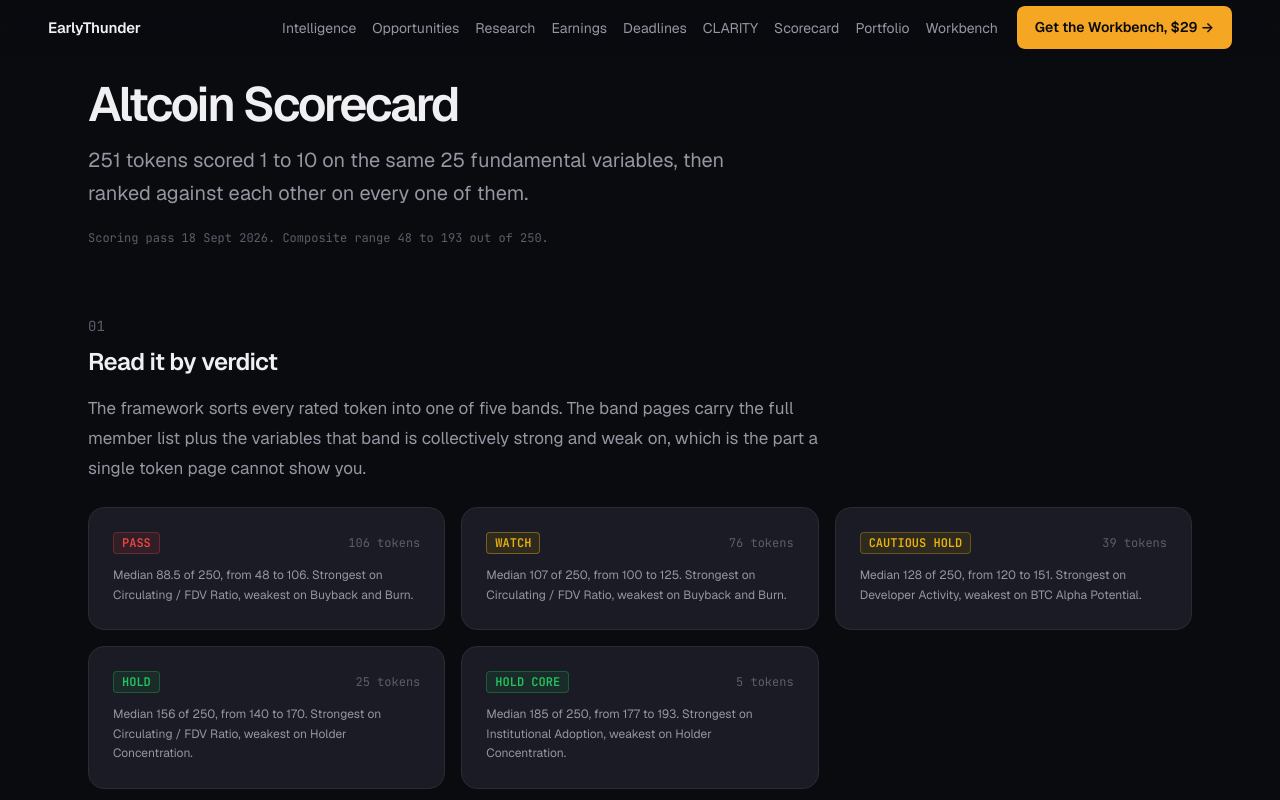
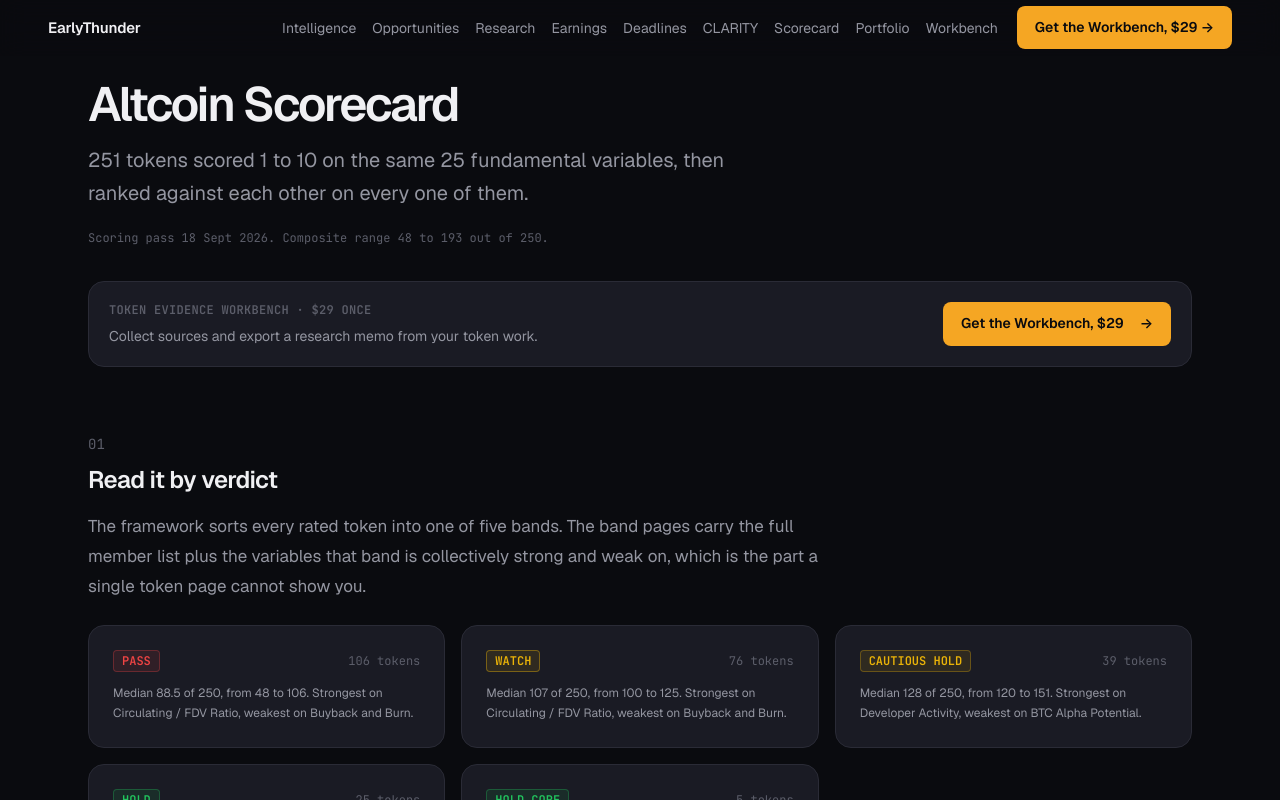
Before and after one commit to theluckystrike/earlythunder, a Next.js app: page /scorecard in a window 1280 px wide. Shown: the top 800 px of the page. Built offline with nearby package versions, Linux system fonts and the light colour scheme.

Commit message:
Place Workbench offer below scorecard title

```diff
--- a/src/app/scorecard/page.tsx
+++ b/src/app/scorecard/page.tsx
@@ -127,6 +127,16 @@ export default function ScorecardPage() {
         lead={`${meta.universe_size} tokens scored 1 to 10 on the same 25 fundamental variables, then ranked against each other on every one of them.`}
         meta={`Scoring pass ${formatDate(meta.source_updated_at)}. Composite range ${meta.score_range.min} to ${meta.score_range.max} out of ${meta.max_score}.`}
       />
+
+      <aside className="mt-8 flex flex-col gap-4 rounded-2xl border border-border bg-bg-card p-5 sm:flex-row sm:items-center sm:justify-between" aria-label="Token Evidence Workbench">
+        <div>
+          <p className="font-mono text-xs font-semibold uppercase tracking-wide text-text-tertiary">Token Evidence Workbench · $29 once</p>
+          <p className="mt-2 text-sm text-text-secondary">Collect sources and export a research memo from your token work.</p>
+        </div>
+        <a className="primary-btn min-h-11 shrink-0 justify-center" href="https://workbench.earlythunder.com/workbench/?utm_source=earlythunder&amp;utm_medium=website&amp;utm_campaign=workbench-fit&amp;utm_content=scorecard-top">
+          Get the Workbench, $29 <span aria-hidden="true" className="ml-2">→</span>
+        </a>
+      </aside>
 
       <Section>
         <SectionLabel number="01" title="Read it by verdict" />
```
